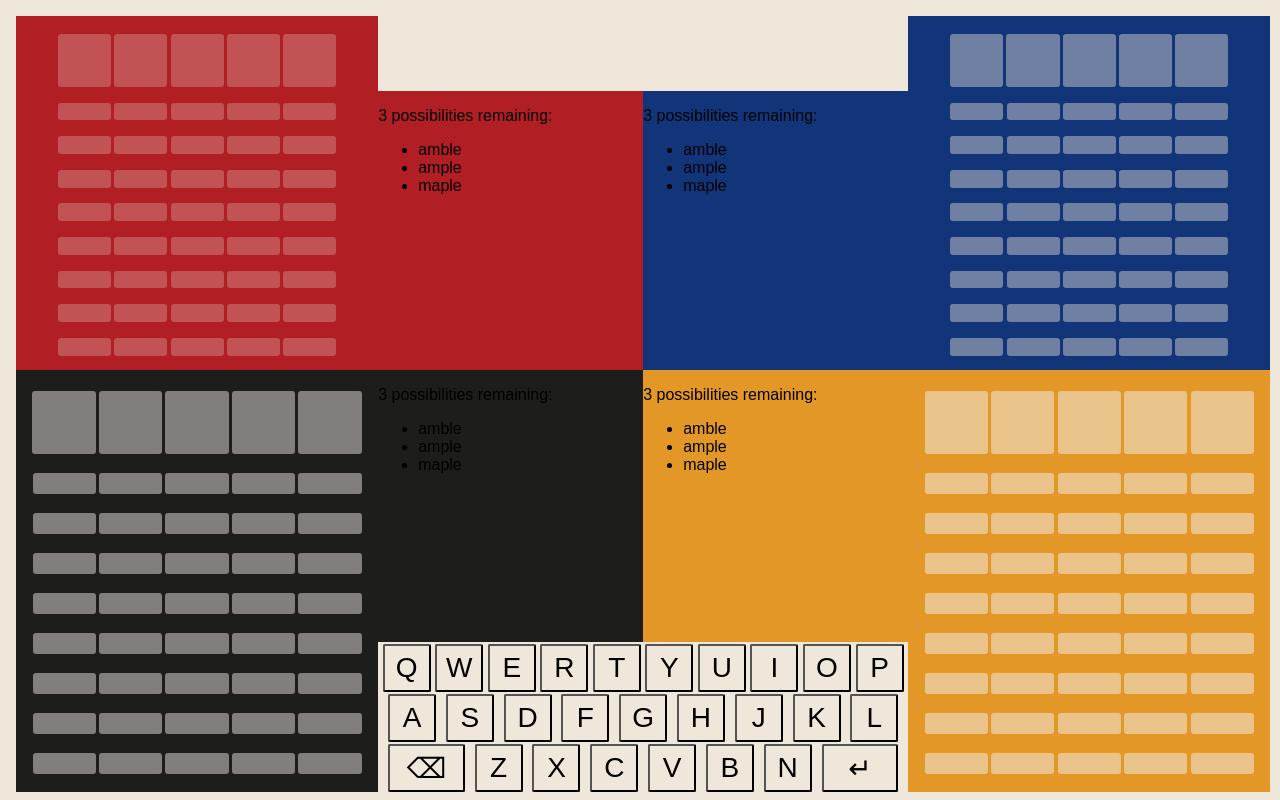
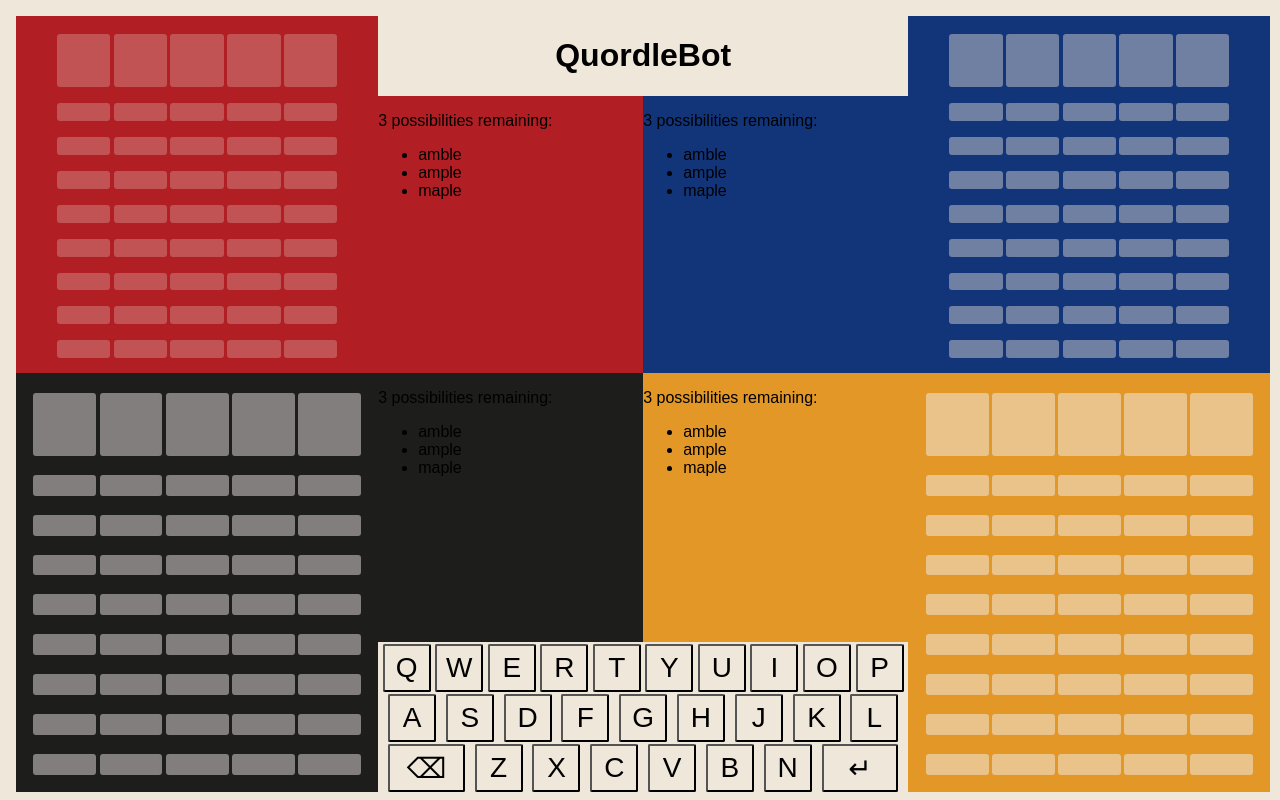
Before and after one commit to ellis-hay/quordle-bot, a Vue app in the folder quordle-bot-ui/: page / in a window 1280 px wide. Built offline with nearby package versions, Linux system fonts and the light colour scheme.

Commit message:
added to main heading section

```diff
--- a/quordle-bot-ui/src/App.vue
+++ b/quordle-bot-ui/src/App.vue
@@ -1,6 +1,6 @@
 <template>
 <body>
-  <head-main/>
+  <middle-main id="middle-main"/>
   <guess-area v-for="n in 4" :key = "'GA' + n" :word-number = "n" :id="'grid' + n"/>
   <word-list-area v-for="n in 4" :key = "'WLA' + n" :word-number = "n" :id="'word-list-area' + n"/>
   <keyboard id="keyboard"/>
@@ -10,19 +10,18 @@
 <script>
 import GuessArea from './components/GuessArea.vue';
 import Keyboard from './components/QuordleKeyboard.vue';
-import HeadMain from './components/HeadMain.vue';
+import MiddleMain from './components/MiddleMain.vue';
 import WordListArea from './components/WordListArea.vue'
 
 export default {
   components: {
     GuessArea,
     Keyboard,
-    HeadMain,
+    MiddleMain,
     WordListArea
   },
   methods: {
     addTypedLetter(event) {
-      console.log(event.code)
       if (this.$store.state.currentGuessLetters.length < 5  && event.which > 64 && event.which < 91){ //65=A 90=Z
         this.$store.commit('ADD_LETTER', event.key.toUpperCase());
       } if (event.which == 8) { //Backspace
@@ -53,10 +52,16 @@
     grid-template-columns: 1fr 265px 265px 1fr;
     grid-template-rows: 1fr 3.75fr 3.65fr;
     grid-template-areas:
-    "ga1 top top ga2"
+    "ga1 mm mm ga2"
     "ga1 wla1 wla2 ga2"
     "ga3 wla3 wla4 ga4"
     "ga3 keyboard keyboard ga4"
+}
+
+#middle-main{
+  grid-area: mm;
+  align-self: flex-start;
+  justify-self: center;
 }
 
 #grid1, #word-list-area1{
--- /dev/null
+++ b/quordle-bot-ui/src/components/MiddleMain.vue
@@ -0,0 +1,15 @@
+<template>
+  <div>
+      <h1>QuordleBot</h1>
+  </div>
+</template>
+
+<script>
+export default {
+
+}
+</script>
+
+<style>
+
+</style>
```
Also changed, not shown: quordle-bot-ui/src/components/HeadMain.vue (deleted).
